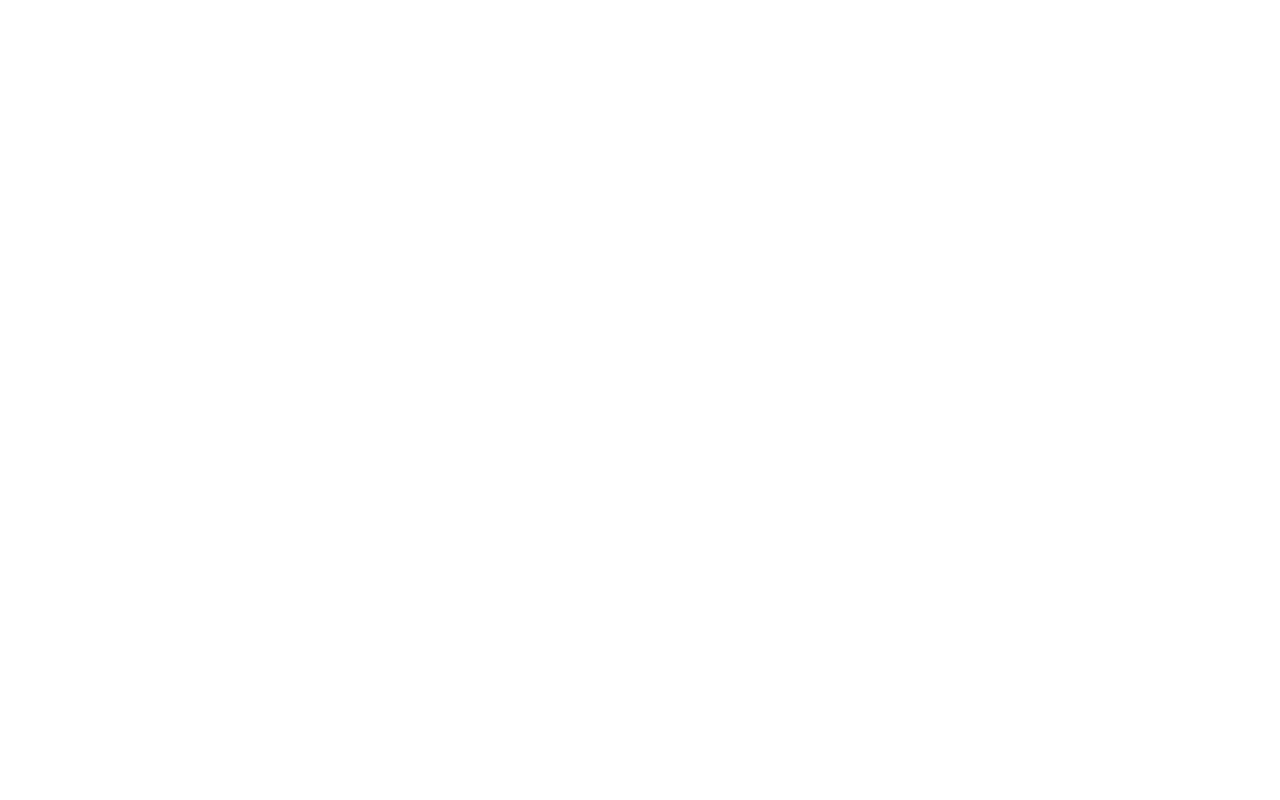
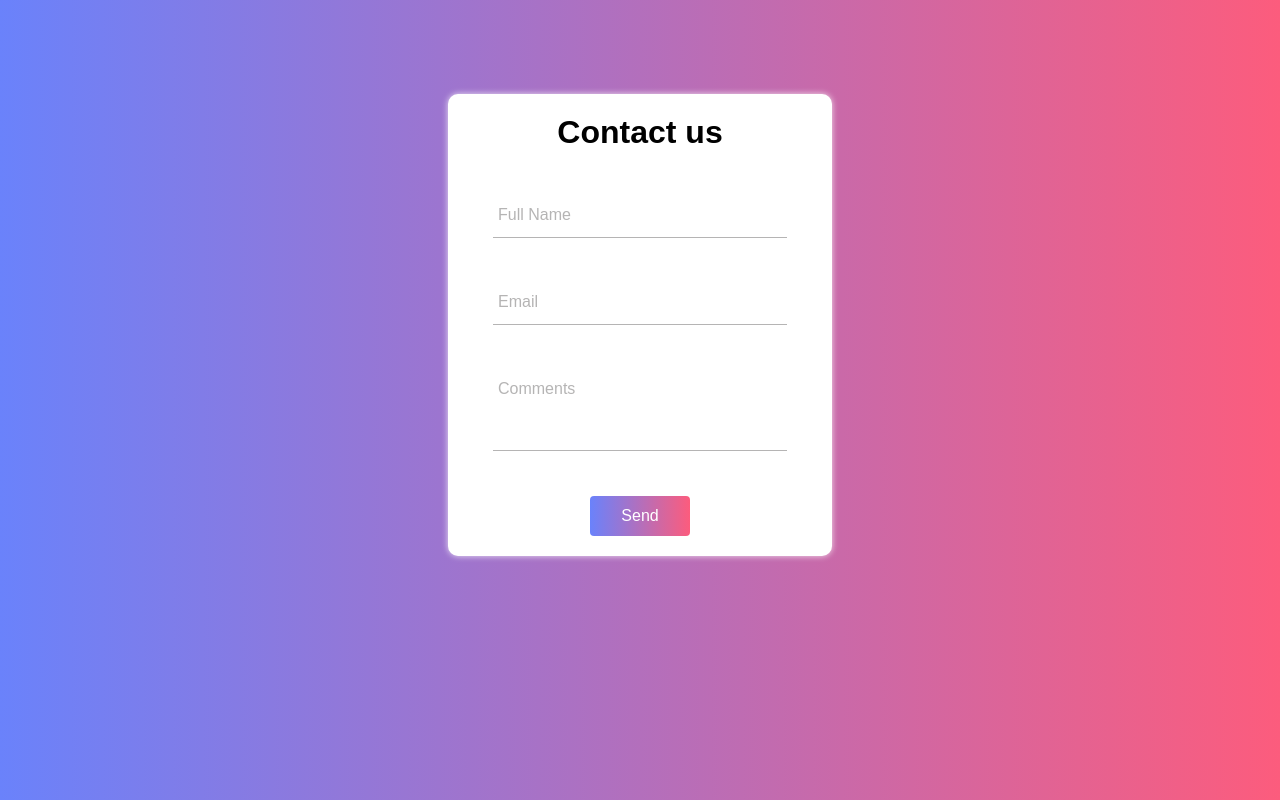
Before and after one commit to ezequielh14/sf-react-projects, a plain HTML site: page form.html in a window 1280 px wide. Drawn offline with Linux system fonts and the light colour scheme.

Commit message:
:sparkles: Feat: New contact form

```diff
--- a/form.html
+++ b/form.html
@@ -4,9 +4,31 @@
     <meta charset="UTF-8">
     <meta http-equiv="X-UA-Compatible" content="IE=edge">
     <meta name="viewport" content="width=device-width, initial-scale=1.0">
-    <title>Document</title>
+    <link rel="stylesheet" href="styles/form.css">
+    <link rel="icon" href="images/jedi-order-brands.svg">
+    <title>Contact Form</title>
 </head>
 <body>
 
+    <form id="form-contact" action="">
+        <div class="form">
+            <h1>Contact us</h1>
+            <div class="group">
+                <input type="text" name="" id="name-form" required><span class="line-form"></span>
+                <label>Full Name</label>
+            </div>
+            <div class="group">
+                <input type="email" name="" id="email-form" required><span class="line-form"></span>
+                <label>Email</label>
+            </div>
+            <div class="group">
+                <textarea name="" id="txtArea" rows="3" required></textarea><span class="line-form"></span>
+                <label>Comments</label>
+            </div>
+            <button type="button" onclick="captureDataForm()">Send</button>
+        </div>
+    </form>
+
+    <script src="js/form.js"></script>
 </body>
 </html>
--- a/js/form.js
+++ b/js/form.js
@@ -0,0 +1,21 @@
+function captureDataForm(){
+    const form_contact = document.getElementById("form-contact");
+    const name = document.getElementById("name-form");
+    const email = document.getElementById("email-form");
+    const txtArea = document.getElementById("txtArea");
+
+    console.log("Starting...");
+    setTimeout(() => console.log("Capturing form data...."), 3000);
+    setTimeout(() => console.log("Showing data.."), 3200);
+    setTimeout(() => console.log("Full Name: "), 3500);
+    setTimeout(() => console.log(name.value), 3550);
+    setTimeout(() => console.log("E-mail: "), 3600);
+    setTimeout(() => console.log(email.value), 3650);
+    setTimeout(() => console.log("Comments: "), 3700);
+    setTimeout(() => console.log(txtArea.value), 3750);
+    setTimeout(() => console.log("Ending..."), 3900);
+    setTimeout(() => form_contact.reset(), 4500);
+    setTimeout(() => console.log("Process finished! Goodbye! :D"), 5000);
+
+
+}
--- a/styles/form.css
+++ b/styles/form.css
@@ -0,0 +1,147 @@
+:root{
+    --colorTexts: #49454567;
+}
+
+*,
+::before,
+::after {
+    margin: 0;
+    padding: 0;
+    box-sizing: border-box;
+}
+
+body {
+    background: #FC5C7D;
+    /* fallback for old browsers */
+    background: -webkit-linear-gradient(to right, #6A82FB, #FC5C7D);
+    /* Chrome 10-25, Safari 5.1-6 */
+    background: linear-gradient(to right, #6A82FB, #FC5C7D);
+    /* W3C, IE 10+/ Edge, Firefox 16+, Chrome 26+, Opera 12+, Safari 7+ */
+    font-family: 'Poppins', sans-serif;
+    width: 100%;
+    height:650px;
+    display: flex;
+    justify-content: center;
+    align-items: center;
+}
+
+h1{
+    text-align: center;
+    margin: 10px 0;
+    font-weight: 800;
+}
+
+form{
+    background: #fff;
+    width: 30%;
+    padding: 10px 0;
+    border-radius: 10px;
+    box-shadow: 0 0 6px 0 rgba(255, 255, 255, 0.8);
+}
+
+.form{
+    width: 100%;
+    margin: auto;
+}
+
+form .group{
+    position: relative;
+    margin: 45px;
+}
+
+input, textarea{
+    background: none;
+    color:#c6c6c6;
+    font-size: 18px;
+    padding: 10px 10px 10px 5px;
+    display: block;
+    width: 100%;
+    border:none;
+    border-bottom: 1px solid var(--colorTexts);
+    resize: none;
+}
+
+input:focus,textarea:focus{
+    outline: none;
+    color: rgb(94,93,93);
+}
+
+input:focus~label,
+input:valid~label,
+textarea:focus~label, textarea:valid~label{
+    position: absolute;
+    top: -14px;
+    font-size: 12px;
+    color: #2196F3;
+}
+
+label{
+    color: var(--colorTexts);
+    font-size: 16px;
+    position: absolute;
+    left: 5px;
+    top:10px;
+    transition: 0.5s ease all;
+    pointer-events: none;
+}
+
+
+input:focus~.line-form::before, textarea:focus~.line-form::before{
+    width: 100%;
+}
+.line-form{
+    position: relative;
+    display: block;
+    width: 100%;
+}
+.line-form::before{
+    content: '';
+    height: 2px;
+    width: 0%;
+    bottom: 0;
+    position: absolute;
+    background: linear-gradient(to right, #6A82FB, #FC5C7D);
+    transition: 0.3s ease all;
+    left: 0%;
+}
+button{
+    background: #FC5C7D;
+    /* fallback for old browsers */
+    background: -webkit-linear-gradient(to right, #6A82FB, #FC5C7D);
+    /* Chrome 10-25, Safari 5.1-6 */
+    background: linear-gradient(to right, #6A82FB, #FC5C7D);
+    /* W3C, IE 10+/ Edge, Firefox 16+, Chrome 26+, Opera 12+, Safari 7+ */
+    display: block;
+    width: 100px;
+    height: 40px;
+    border:none;
+    color:#fff;
+    border-radius: 4px;
+    font-size: 16px;
+    margin: 10px auto;
+    cursor: pointer;
+}
+
+@media screen and (max-width:1100px){
+    form{
+        width: 50%;
+    }
+}
+
+@media screen and (max-width:600px){
+    form{
+        width: 60%;
+    }
+}
+
+@media screen and (max-width:450px){
+    form{
+        width: 80%;
+    }
+}
+
+@media screen and (max-width:300px){
+    form{
+        width: 90%;
+    }
+}
```
